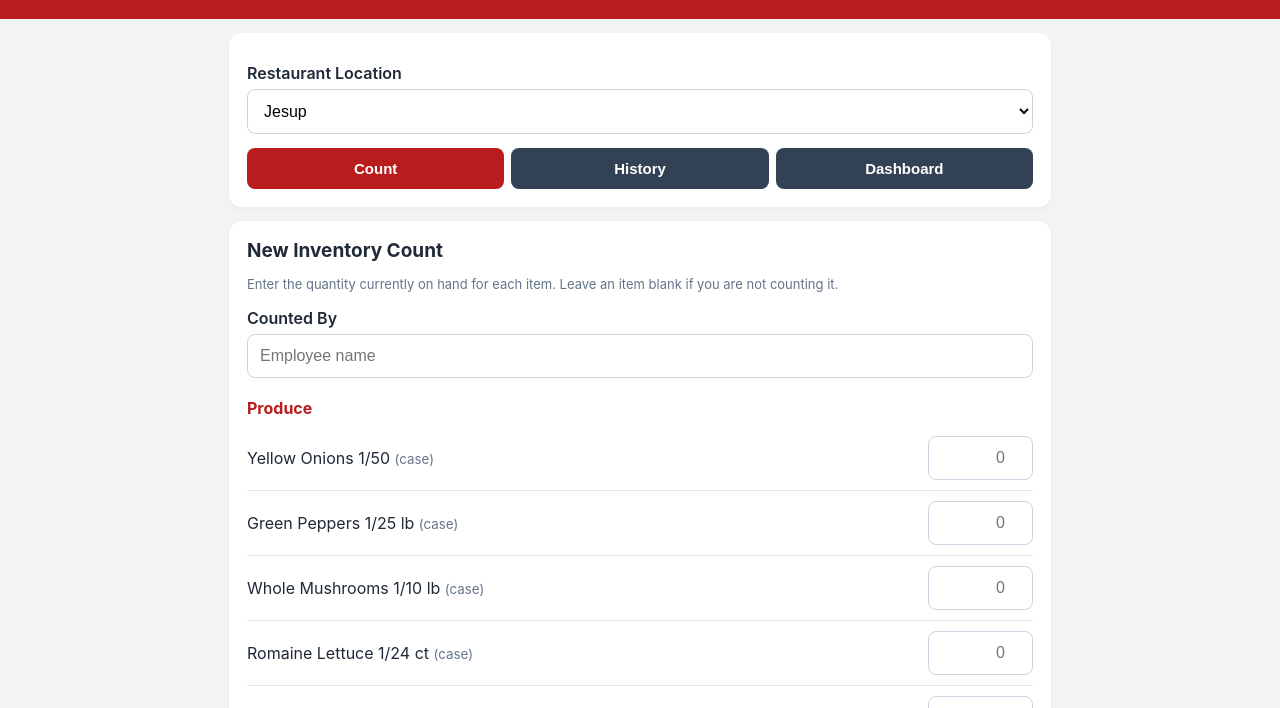
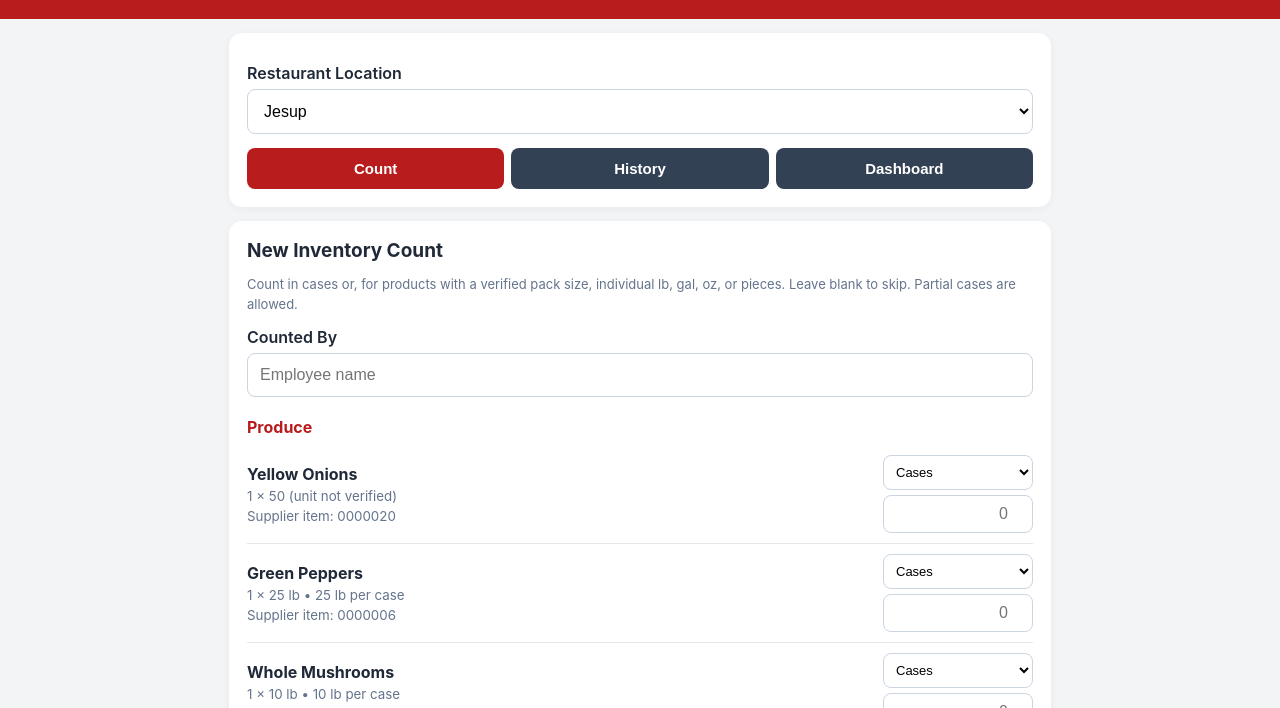
Before and after one commit to cameroncrosby33/SPC-Inventory, a plain HTML site: page index.html in a window 1280 px wide. Shown: the part 80-788 px from the top of the page. Drawn offline with Linux system fonts and the light colour scheme.

Commit message:
Separate case pack configurations and enable unit-aware inventory counts

```diff
--- a/index.html
+++ b/index.html
@@ -24,7 +24,7 @@ button.light{background:#e5e7eb;color:#111827}
 .tabs button{flex:1}
 .item{display:grid;grid-template-columns:1fr 105px;gap:12px;align-items:center;padding:10px 0;border-bottom:1px solid #e5e7eb}
 .item small{color:#64748b}
-.item input{text-align:right}
+.item input{text-align:right}.item{grid-template-columns:minmax(0,1fr) minmax(105px,150px)}.item small{display:block;margin-top:4px}.item select{padding:8px;font-size:13px;margin-bottom:5px}.item input{padding:9px}
 .full{width:100%;margin-top:14px}
 .hidden{display:none}
 .notice{font-size:13px;color:#64748b;line-height:1.5}
@@ -59,7 +59,7 @@ td:last-child{text-align:right}
 
 <div id="countPage" class="card">
 <h2>New Inventory Count</h2>
-<p class="notice">Enter the quantity currently on hand for each item. Leave an item blank if you are not counting it.</p>
+<p class="notice">Count in cases or, for products with a verified pack size, individual lb, gal, oz, or pieces. Leave blank to skip. Partial cases are allowed.</p>
 
 <label for="employee">Counted By</label>
 <input id="employee" placeholder="Employee name">
@@ -928,6 +928,41 @@ const inventory = [
   ]
 ];
 
+
+// Packaging details are separate from the product name. Blank/unverified
+// pack sizes are left unspecified, never silently assumed to be one case.
+function unpackItem(row, index) {
+  const [category, originalName, orderUnit, supplierSku] = row;
+  let name = originalName, packCount = null, eachSize = null, sizeUnit = "";
+  const match = originalName.match(/\s+(\d+)\s*\/\s*(\d+(?:\.\d+)?)\s*(lb|lbs|#|gal|gallon|gallons|oz|ct)?$/i);
+  if (match) {
+    name = originalName.slice(0, match.index);
+    packCount = Number(match[1]);
+    eachSize = Number(match[2]);
+    const units = {"#":"lb","lbs":"lb","lb":"lb","gal":"gal","gallons":"gal","gallon":"gal","oz":"oz","ct":"each"};
+    sizeUnit = units[(match[3] || "").toLowerCase()] || "";
+  } else {
+    const single = originalName.match(/\s+(\d+(?:\.\d+)?)\s*(lb|lbs|#|gal|gallon|gallons|oz)\b$/i);
+    if (single) {
+      name = originalName.slice(0,single.index);
+      packCount = 1;
+      eachSize = Number(single[1]);
+      sizeUnit = /gal/i.test(single[2]) ? "gal" : /oz/i.test(single[2]) ? "oz" : "lb";
+    }
+  }
+  // #10 cans, count-only packs, etc. remain countable in cases;
+  // volume or weight conversion is not invented.
+  const total = packCount && eachSize ? packCount * eachSize : null;
+  return {id:"spc-"+index,category,name,originalName,orderUnit,supplierSku,packCount,eachSize,sizeUnit,total};
+}
+const catalog = inventory.map(unpackItem);
+function packageLabel(item) {
+  if (!item.packCount || !item.eachSize) return "Pack size not verified";
+  if (!item.sizeUnit) return item.packCount+" × "+item.eachSize+" (unit not verified)";
+  return item.packCount+" × "+item.eachSize+" "+item.sizeUnit+
+    " • "+Number(item.total.toFixed(3))+" "+item.sizeUnit+" per case";
+}
+
 const $ = id => document.getElementById(id);
 
 function escapeHTML(value) {
@@ -957,31 +992,28 @@ $("location").innerHTML = locations.map(
 ).join("");
 
 let currentCategory = "";
-
-$("inventoryItems").innerHTML = inventory.map((item, index) => {
+$("inventoryItems").innerHTML = catalog.map((item, index) => {
   let heading = "";
-
-  if (item[0] !== currentCategory) {
-    currentCategory = item[0];
+  if (item.category !== currentCategory) {
+    currentCategory = item.category;
     heading = `<h3>${escapeHTML(currentCategory)}</h3>`;
   }
-
+  const canCountPieces = !!(item.total && item.sizeUnit);
+  const sub = canCountPieces ? item.sizeUnit : "each";
   return heading + `
     <div class="item">
+      <div><strong>${escapeHTML(item.name)}</strong>
+      <small>${escapeHTML(packageLabel(item))}</small>
+      <small>Supplier item: ${escapeHTML(item.supplierSku || "Not listed")}</small></div>
       <div>
-        ${escapeHTML(item[1])}
-        <small>(${escapeHTML(item[2])})</small>
+      <select id="countUnit${index}" aria-label="Unit for ${escapeHTML(item.name)}">
+        <option value="case">Cases</option>
+        ${canCountPieces ? `<option value="base">${escapeHTML(sub)}</option>` : ""}
+      </select>
+      <input id="quantity${index}" type="number" min="0" step="any" inputmode="decimal" placeholder="0"
+        aria-label="Quantity for ${escapeHTML(item.name)}">
       </div>
-      <input
-        id="quantity${index}"
-        type="number"
-        min="0"
-        step="any"
-        inputmode="decimal"
-        placeholder="0"
-      >
-    </div>
-  `;
+    </div>`;
 }).join("");
 
 function showPage(page) {
@@ -995,12 +1027,25 @@ function showPage(page) {
 }
 
 function saveCount() {
-  const lines = inventory.map((item, index) => ({
-    category: item[0],
-    name: item[1],
-    unit: item[2],
-    quantity: $("quantity" + index).value
-  })).filter(item => item.quantity !== "");
+  const lines = catalog.map((item, index) => {
+    const raw = $("quantity" + index).value.trim();
+    if (raw === "") return null;
+    const value = Number(raw);
+    if (!Number.isFinite(value) || value < 0) return {invalid:true};
+    const selected = $("countUnit" + index).value;
+    const quantityCases = selected === "base" ? value / item.total : value;
+    return {
+      itemId:item.id, category:item.category, name:item.name,
+      originalName:item.originalName, supplierSku:item.supplierSku,
+      packCount:item.packCount, eachSize:item.eachSize, sizeUnit:item.sizeUnit,
+      orderUnit:item.orderUnit, unit:selected === "base" ? item.sizeUnit : "case",
+      quantity:value, quantityCases:Number(quantityCases.toFixed(6))
+    };
+  }).filter(Boolean);
+  if (lines.some(line => line.invalid)) {
+    alert("Enter non-negative quantities only.");
+    return;
+  }
 
   if (!lines.length) {
     alert("Enter at least one inventory quantity.");
@@ -1026,6 +1071,7 @@ function saveCount() {
 
   inventory.forEach((_, index) => {
     $("quantity" + index).value = "";
+    $("countUnit" + index).value = "case";
   });
 
   alert("Inventory count saved successfully.");
@@ -1052,7 +1098,7 @@ function renderHistory() {
         ${count.lines.map(line => `
           <tr>
             <td>${escapeHTML(line.name)}</td>
-            <td>${escapeHTML(line.quantity)} ${escapeHTML(line.unit)}</td>
+            <td>${escapeHTML(line.quantity)} ${escapeHTML(line.unit)}${line.quantityCases != null ? ` (${Number(line.quantityCases.toFixed(3))} cases)` : ""}</td>
           </tr>
         `).join("")}
       </table>
@@ -1084,7 +1130,7 @@ function exportCSV(allLocations) {
 
   const rows = [[
     "Location","Date","Employee","Category",
-    "Item","Unit","Quantity"
+    "Item","Unit","Quantity","Supplier SKU","Pack Count","Each Size","Pack Unit","Equivalent Cases"
   ]];
 
   counts.forEach(count => {
@@ -1096,7 +1142,8 @@ function exportCSV(allLocations) {
         line.category,
         line.name,
         line.unit,
-        line.quantity
+        line.quantity,
+        line.supplierSku || "",line.packCount ?? "",line.eachSize ?? "",line.sizeUnit || "",line.quantityCases ?? ""
       ]);
     });
   });
```
